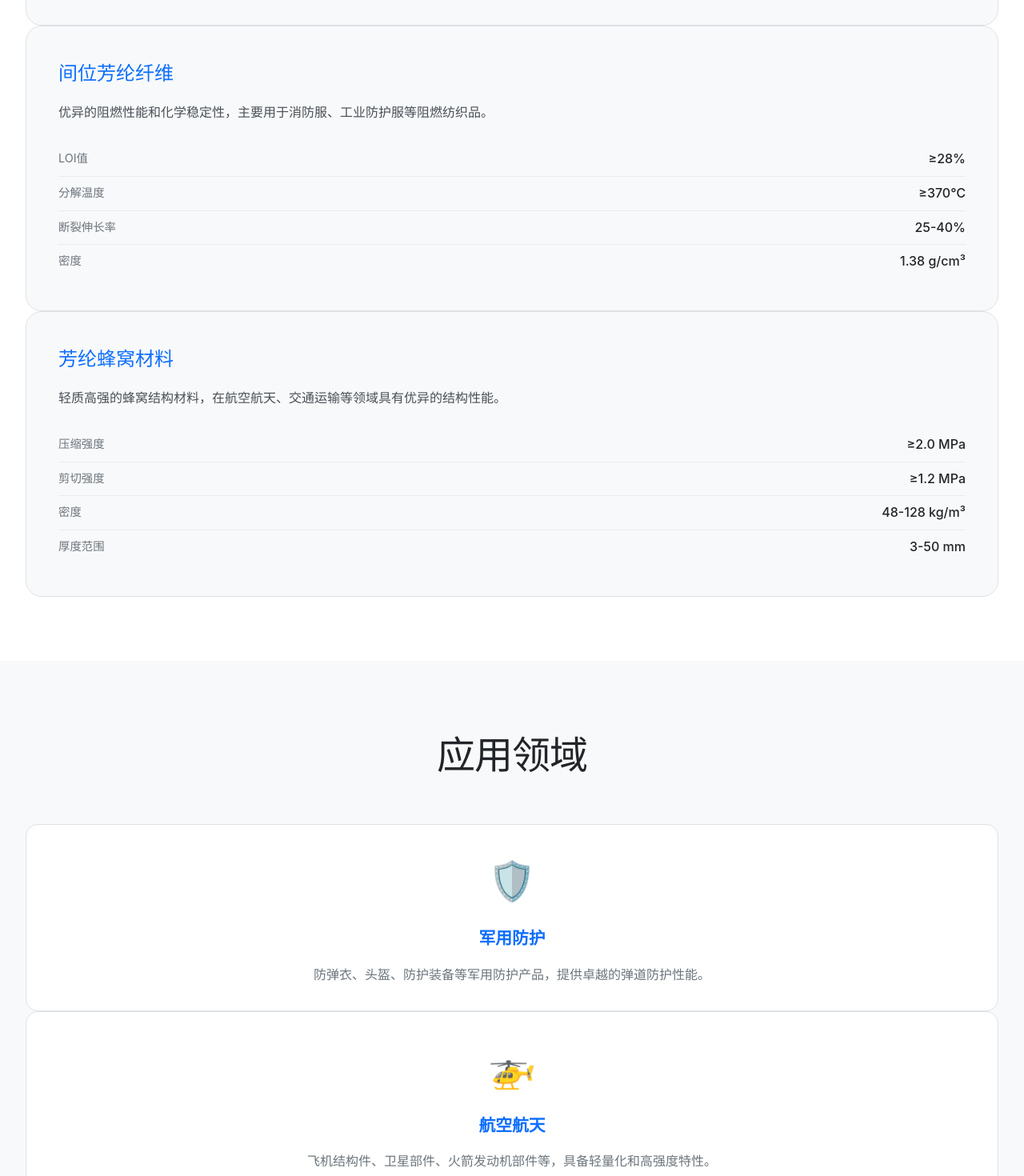
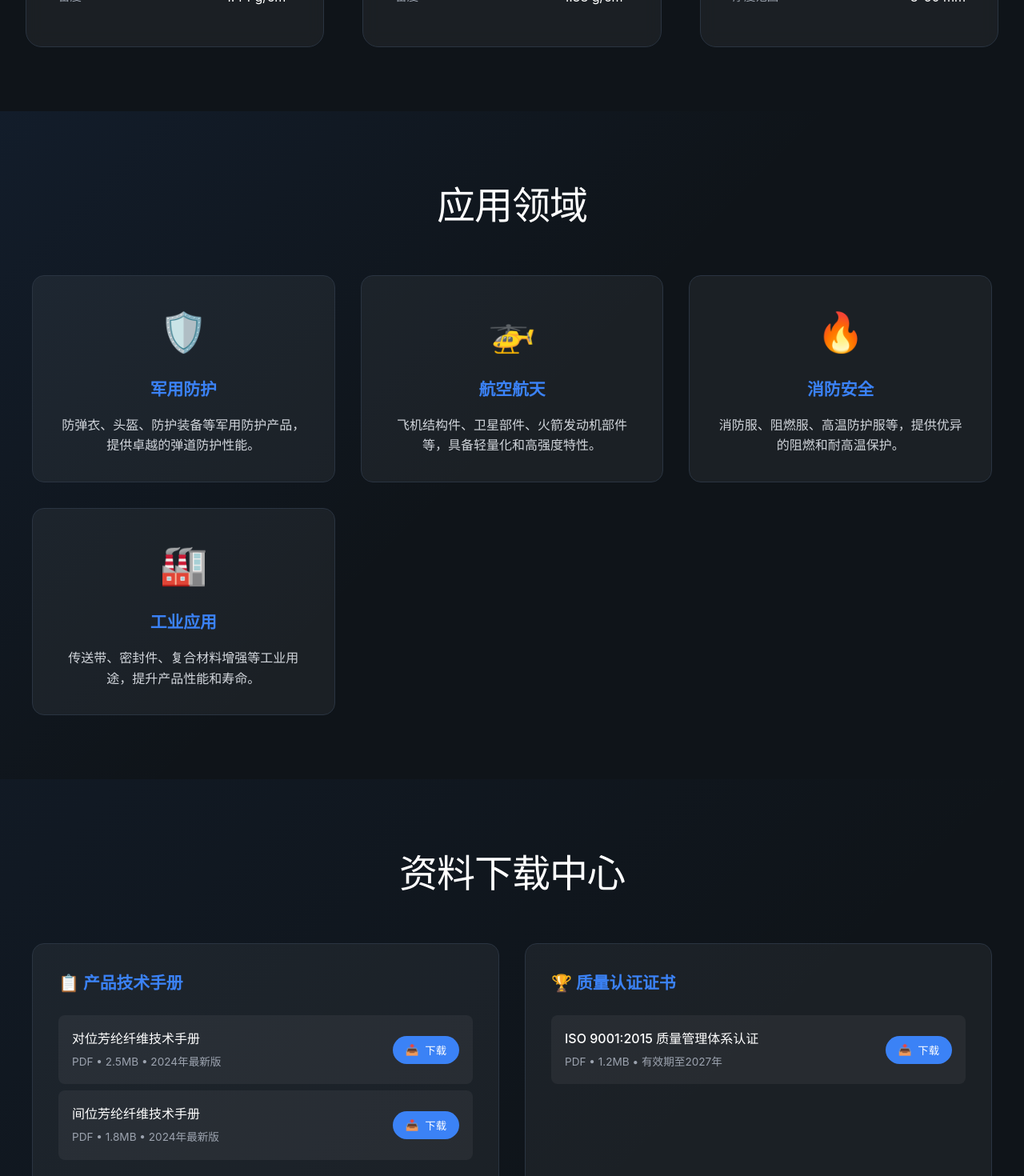
Before and after one commit to 137thphxx/new_try, a React (Vite) app in the folder my-modern-webapp/: page / in a window 1280 px wide. Shown: the part 1330-2800 px from the top of the page at 80% size. Built offline with nearby package versions, Linux system fonts and the light colour scheme.

Commit message:
Update index.css

```diff
--- a/my-modern-webapp/src/index.css
+++ b/my-modern-webapp/src/index.css
@@ -1,4 +1,4 @@
-/* src/index.css (Light Theme) */
+/* src/index.css */
 
 * {
     margin: 0;
@@ -8,36 +8,24 @@
 
 body {
     font-family: -apple-system, BlinkMacSystemFont, 'Segoe UI', Roboto, sans-serif;
-    /* 主要变化：白色背景，深灰色文字 */
-    background-color: #ffffff;
-    color: #343a40;
+    background-color: #0f1419;
+    color: #ffffff;
     line-height: 1.6;
     overflow-x: hidden;
     transition: all 0.3s ease;
 }
 
-/* --- 交互元素与链接 --- */
-a {
-    color: #0d6efd; /* 使用更标准的蓝色作为链接色 */
-    text-decoration: none;
-}
-
-a:hover {
-    color: #0a58ca;
-}
-
-/* --- 语言切换按钮 --- */
+/* Language Toggle */
 .language-toggle {
     position: fixed;
     top: 20px;
     right: 20px;
     z-index: 1001;
     display: flex;
-    /* 变化：浅色背景和阴影 */
-    background: rgba(255, 255, 255, 0.9);
+    background: rgba(15, 20, 25, 0.9);
     border-radius: 25px;
     padding: 5px;
-    border: 1px solid #dee2e6;
+    border: 1px solid #2a3441;
     backdrop-filter: blur(10px);
 }
 
@@ -45,8 +33,7 @@ a:hover {
     padding: 8px 16px;
     background: transparent;
     border: none;
-    /* 变化：深色文字 */
-    color: #6c757d;
+    color: #8892b0;
     cursor: pointer;
     border-radius: 20px;
     transition: all 0.3s ease;
@@ -54,26 +41,24 @@ a:hover {
 }
 
 .lang-btn.active {
-    background: #0d6efd;
+    background: #3b82f6;
     color: #ffffff;
     font-weight: 500;
 }
 
 .lang-btn:hover:not(.active) {
-    color: #0d6efd;
+    color: #64b5f6;
 }
 
-/* --- 顶部导航栏 --- */
+/* Header */
 .header {
     position: fixed;
     top: 0;
     width: 100%;
-    /* 变化：浅色背景，并增加底部边框以示区分 */
-    background: rgba(255, 255, 255, 0.95);
+    background: rgba(15, 20, 25, 0.95);
     backdrop-filter: blur(10px);
     z-index: 1000;
     padding: 1rem 0;
-    border-bottom: 1px solid #e9ecef;
     transition: all 0.3s ease;
 }
 
@@ -89,28 +74,41 @@ a:hover {
 .logo {
     font-size: 1.5rem;
     font-weight: bold;
-    color: #0d6efd; /* 保持品牌色 */
+    color: #3b82f6;
 }
 
 .nav-links {
     display: flex;
     list-style: none;
     gap: 2rem;
+    padding: 0; /* 确保没有内边距 */
+    margin: 0;  /* 确保没有外边距 */
+}
+
+.nav-links .lang-content {
+    display: contents; /* 让这个 div 在布局上“消失”，其子元素直接继承父级的 flex 布局 */
+}
+
+.nav-links li {
+    display: inline-block; /* 兼容性写法，配合 flex 效果更好 */
 }
 
 .nav-links a {
-    /* 变化：深色文字 */
-    color: #495057;
+    color: #ffffff;
     text-decoration: none;
     transition: color 0.3s ease;
-    font-weight: 400;
+    font-weight: 300;
 }
 
 .nav-links a:hover {
-    color: #0d6efd;
+    color: #64b5f6;
 }
 
-/* --- Hero 区域 --- */
+section[id] {
+  scroll-margin-top: 80px; /* 你可以微调这个数值，直到效果完美 */
+}
+
+/* Hero Section */
 .hero {
     min-height: 100vh;
     display: flex;
@@ -118,8 +116,7 @@ a:hover {
     justify-content: center;
     text-align: center;
     padding: 0 2rem;
-    /* 变化：移除深色背景下的渐变 */
-    background: #ffffff;
+    background: radial-gradient(circle at 50% 50%, rgba(59, 130, 246, 0.1) 0%, transparent 50%);
 }
 
 .hero-content h1 {
@@ -127,14 +124,11 @@ a:hover {
     font-weight: 300;
     margin-bottom: 1rem;
     letter-spacing: -0.02em;
-    /* 变化：深色文字 */
-    color: #212529;
 }
 
 .hero-content .subtitle {
     font-size: clamp(1rem, 4vw, 1.5rem);
-    /* 变化：中等灰色文字 */
-    color: #6c757d;
+    color: #8892b0;
     margin-bottom: 3rem;
     font-weight: 300;
 }
@@ -145,13 +139,103 @@ a:hover {
     height: auto;
     margin: 2rem 0;
     border-radius: 20px;
-    /* 变化：使用更柔和的阴影 */
-    box-shadow: 0 20px 40px rgba(0, 0, 0, 0.1);
+    box-shadow: 0 20px 60px rgba(59, 130, 246, 0.2);
 }
 
-/* --- 卡片式组件通用样式 (产品, 下载等) --- */
-.product-categories, .applications, .downloads, .about, .contact, .quote {
+/* Product Categories */
+.product-categories {
     padding: 5rem 2rem;
+    max-width: 1400px;
+    margin: 0 auto;
+}
+
+.categories-grid {
+    display: grid;
+    grid-template-columns: repeat(auto-fit, minmax(350px, 1fr));
+    gap: 3rem;
+    margin-top: 3rem;
+}
+
+.category-card {
+    border: 1px solid #2a3441;
+    border-radius: 20px;
+    padding: 2.5rem;
+    background: rgba(255, 255, 255, 0.05);
+    backdrop-filter: blur(10px);
+    transition: all 0.3s ease;
+    position: relative;
+    overflow: hidden;
+}
+
+.category-card::before {
+    content: '';
+    position: absolute;
+    top: 0;
+    left: 0;
+    right: 0;
+    height: 3px;
+    background: linear-gradient(90deg, #3b82f6, #1d4ed8);
+    transform: scaleX(0);
+    transition: transform 0.3s ease;
+}
+
+.category-card:hover::before {
+    transform: scaleX(1);
+}
+
+.category-card:hover {
+    border-color: #3b82f6;
+    transform: translateY(-10px);
+    box-shadow: 0 20px 40px rgba(59, 130, 246, 0.2);
+}
+
+.category-title {
+    font-size: 1.5rem;
+    color: #3b82f6;
+    margin-bottom: 1rem;
+    font-weight: 400;
+}
+
+.category-desc {
+    color: #d1d5db;
+    margin-bottom: 1.5rem;
+    line-height: 1.7;
+}
+
+.category-specs {
+    list-style: none;
+}
+
+.category-specs li {
+    padding: 0.5rem 0;
+    border-bottom: 1px solid #374151;
+    display: flex;
+    justify-content: space-between;
+}
+
+.category-specs li:last-child {
+    border-bottom: none;
+}
+
+.spec-name {
+    color: #9ca3af;
+    font-size: 0.9rem;
+}
+
+.spec-value {
+    color: #fff;
+    font-weight: 400;
+}
+
+/* Applications Section */
+.applications {
+    padding: 5rem 2rem;
+    background: linear-gradient(135deg, rgba(59, 130, 246, 0.08) 0%, transparent 50%);
+}
+
+.applications-content {
+    max-width: 1200px;
+    margin: 0 auto;
 }
 
 .section-title {
@@ -160,102 +244,103 @@ a:hover {
     margin-bottom: 3rem;
     text-align: center;
     letter-spacing: -0.02em;
-    color: #212529;
 }
 
-/* --- 产品卡片 --- */
-.category-card {
-    border: 1px solid #dee2e6;
-    border-radius: 20px;
-    padding: 2.5rem;
-    /* 变化：极浅的灰色背景，以在白色底色上脱颖而出 */
-    background: #f8f9fa;
-    transition: all 0.3s ease;
-    position: relative;
-    overflow: hidden;
-}
-
-.category-card:hover {
-    border-color: #0d6efd;
-    transform: translateY(-10px);
-    box-shadow: 0 20px 40px rgba(0, 0, 0, 0.1);
-}
-
-.category-card::before {
-    background: linear-gradient(90deg, #0d6efd, #0a58ca);
-    /* ... 其他不变 */
-    content: '';
-    position: absolute;
-    top: 0;
-    left: 0;
-    right: 0;
-    height: 3px;
-    transform: scaleX(0);
-    transition: transform 0.3s ease;
-}
-
-.category-card:hover::before {
-    transform: scaleX(1);
-}
-
-.category-title {
-    font-size: 1.5rem;
-    color: #0d6efd;
-    margin-bottom: 1rem;
-    font-weight: 400;
-}
-
-.category-desc {
-    color: #495057;
-    margin-bottom: 1.5rem;
-    line-height: 1.7;
-}
-
-.category-specs li {
-    padding: 0.5rem 0;
-    border-bottom: 1px solid #e9ecef;
-    display: flex;
-    justify-content: space-between;
-}
-
-.category-specs li:last-child { border-bottom: none; }
-.spec-name { color: #6c757d; font-size: 0.9rem; }
-.spec-value { color: #212529; font-weight: 500; }
-
-/* --- 应用领域 --- */
-.applications {
-    background-color: #f8f9fa; /* 给予一个背景色以区分 */
+.applications-grid {
+    display: grid;
+    grid-template-columns: repeat(auto-fit, minmax(280px, 1fr));
+    gap: 2rem;
 }
 
 .application-item {
     text-align: center;
     padding: 2rem;
     border-radius: 15px;
-    background: #ffffff;
-    border: 1px solid #dee2e6;
+    background: rgba(255, 255, 255, 0.05);
+    border: 1px solid #2a3441;
     transition: all 0.3s ease;
 }
 
 .application-item:hover {
-    border-color: #0d6efd;
+    border-color: #3b82f6;
+    background: rgba(59, 130, 246, 0.1);
     transform: scale(1.05);
-    box-shadow: 0 10px 20px rgba(0, 0, 0, 0.05);
 }
 
-.application-icon { font-size: 3rem; margin-bottom: 1rem; }
-.application-title { font-size: 1.3rem; margin-bottom: 1rem; color: #0d6efd; }
-.application-desc { color: #6c757d; line-height: 1.6; }
+.application-icon {
+    font-size: 3rem;
+    margin-bottom: 1rem;
+}
 
-/* --- 下载区域 --- */
+.application-title {
+    font-size: 1.3rem;
+    margin-bottom: 1rem;
+    color: #3b82f6;
+}
+
+.application-desc {
+    color: #d1d5db;
+    line-height: 1.6;
+}
+
+/* About Section */
+.about {
+    padding: 5rem 2rem;
+}
+
+.about-content {
+    max-width: 800px;
+    margin: 0 auto;
+    text-align: center;
+}
+
+.about-text {
+    font-size: 1.1rem;
+    color: #ccc;
+    line-height: 1.8;
+    margin-bottom: 2rem;
+}
+
+/* Downloads Section */
+.downloads {
+    padding: 5rem 2rem;
+    background: linear-gradient(135deg, rgba(59, 130, 246, 0.05) 0%, transparent 70%);
+}
+
+.downloads-content {
+    max-width: 1200px;
+    margin: 0 auto;
+}
+
+.downloads-grid {
+    display: grid;
+    grid-template-columns: repeat(auto-fit, minmax(300px, 1fr));
+    gap: 2rem;
+    margin-top: 3rem;
+}
+
 .download-category {
-    background: #f8f9fa;
-    border: 1px solid #dee2e6;
+    background: rgba(255, 255, 255, 0.05);
+    border: 1px solid #2a3441;
     border-radius: 15px;
     padding: 2rem;
     transition: all 0.3s ease;
 }
 
-.download-category h3 { color: #0d6efd; /* ... */ }
+.download-category:hover {
+    border-color: #3b82f6;
+    background: rgba(59, 130, 246, 0.1);
+    transform: translateY(-5px);
+}
+
+.download-category h3 {
+    color: #3b82f6;
+    margin-bottom: 1.5rem;
+    font-size: 1.3rem;
+    display: flex;
+    align-items: center;
+    gap: 0.5rem;
+}
 
 .download-item {
     display: flex;
@@ -263,23 +348,34 @@ a:hover {
     align-items: center;
     padding: 1rem;
     margin: 0.5rem 0;
-    background: #ffffff;
-    border: 1px solid #dee2e6;
+    background: rgba(255, 255, 255, 0.05);
     border-radius: 8px;
+    border: 1px solid transparent;
     transition: all 0.3s ease;
     cursor: pointer;
 }
 
 .download-item:hover {
-    border-color: #0d6efd;
-    background: #e7f5ff;
+    border-color: #3b82f6;
+    background: rgba(59, 130, 246, 0.15);
 }
 
-.download-title { font-weight: 500; margin-bottom: 0.3rem; color: #212529; }
-.download-meta { font-size: 0.85rem; color: #6c757d; }
+.download-info {
+    flex: 1;
+}
+
+.download-title {
+    font-weight: 500;
+    margin-bottom: 0.3rem;
+}
+
+.download-meta {
+    font-size: 0.85rem;
+    color: #9ca3af;
+}
 
 .download-btn {
-    background: #0d6efd;
+    background: #3b82f6;
     color: #ffffff;
     border: none;
     padding: 0.5rem 1rem;
@@ -292,23 +388,45 @@ a:hover {
     gap: 0.5rem;
 }
 
-.download-btn:hover { background: #0a58ca; transform: scale(1.05); }
+.download-btn:hover {
+    background: #1d4ed8;
+    transform: scale(1.05);
+}
 
-/* --- 询价表单 --- */
+/* Quote Form Section */
 .quote {
-    background-color: #f8f9fa;
+    padding: 5rem 2rem;
+    background: rgba(59, 130, 246, 0.03);
+}
+
+.quote-content {
+    max-width: 800px;
+    margin: 0 auto;
 }
 
 .quote-form {
-    background: #ffffff;
-    border: 1px solid #dee2e6;
+    background: rgba(255, 255, 255, 0.05);
+    border: 1px solid #2a3441;
     border-radius: 20px;
     padding: 3rem;
     margin-top: 3rem;
+    backdrop-filter: blur(10px);
+}
+
+.form-row {
+    display: grid;
+    grid-template-columns: repeat(auto-fit, minmax(250px, 1fr));
+    gap: 1.5rem;
+    margin-bottom: 1.5rem;
+}
+
+.form-group {
+    display: flex;
+    flex-direction: column;
 }
 
 .form-group label {
-    color: #495057;
+    color: #3b82f6;
     margin-bottom: 0.5rem;
     font-weight: 500;
 }
@@ -316,36 +434,54 @@ a:hover {
 .form-group input,
 .form-group select,
 .form-group textarea {
-    background: #ffffff;
-    border: 1px solid #ced4da;
+    background: rgba(255, 255, 255, 0.08);
+    border: 1px solid #374151;
     border-radius: 8px;
     padding: 0.8rem;
-    color: #212529;
+    color: #fff;
     transition: all 0.3s ease;
     font-family: inherit;
-    font-size: 1rem;
 }
 
 .form-group input:focus,
 .form-group select:focus,
 .form-group textarea:focus {
     outline: none;
-    border-color: #86b7fe;
-    box-shadow: 0 0 0 0.25rem rgba(13, 110, 253, 0.25);
+    border-color: #3b82f6;
+    background: rgba(59, 130, 246, 0.1);
+}
+
+.form-group textarea {
+    resize: vertical;
+    min-height: 120px;
 }
 
 .form-group select option {
-    background: #ffffff;
-    color: #212529;
+    background: #1f2937;
+    color: #fff;
+}
+
+.checkbox-group {
+    display: flex;
+    align-items: flex-start;
+    gap: 1rem;
+    margin: 1.5rem 0;
+}
+
+.checkbox-group input[type="checkbox"] {
+    width: auto;
+    margin: 0;
 }
 
 .checkbox-group label {
-    color: #495057;
+    color: #d1d5db;
+    font-size: 0.9rem;
+    line-height: 1.5;
+    cursor: pointer;
 }
 
 .submit-btn {
-    background: linear-gradient(45deg, #0d6efd, #0a58ca);
-    /* ... 其他不变 */
+    background: linear-gradient(45deg, #3b82f6, #1d4ed8);
     color: #ffffff;
     border: none;
     padding: 1rem 2.5rem;
@@ -360,19 +496,204 @@ a:hover {
 
 .submit-btn:hover {
     transform: translateY(-2px);
-    box-shadow: 0 10px 20px rgba(13, 110, 253, 0.2);
+    box-shadow: 0 10px 20px rgba(59, 130, 246, 0.3);
 }
 
-/* --- 其他 --- */
-.about-text {
-    font-size: 1.1rem;
-    color: #495057;
-    line-height: 1.8;
-    margin-bottom: 2rem;
+.submit-btn:active {
+    transform: translateY(0);
 }
 
-/* 保持不变的部分 */
-section[id] { scroll-margin-top: 80px; }
-html { scroll-behavior: smooth; }
-.form-row, .applications-grid, .downloads-grid, .categories-grid { /* ... 布局保持不变 ... */ }
-@media (max-width: 768px) { /* ... 响应式布局保持不变 ... */ }
+/* Form Success Message */
+.form-message {
+    display: none;
+    padding: 1rem;
+    border-radius: 8px;
+    margin-top: 1rem;
+    text-align: center;
+}
+
+.form-message.success {
+    background: rgba(59, 130, 246, 0.15);
+    border: 1px solid #3b82f6;
+    color: #64b5f6;
+}
+
+.form-message.error {
+    background: rgba(239, 68, 68, 0.15);
+    border: 1px solid #ef4444;
+    color: #fca5a5;
+}
+.contact {
+    padding: 5rem 2rem;
+    background: rgba(0, 255, 148, 0.02);
+}
+
+.contact-content {
+    max-width: 600px;
+    margin: 0 auto;
+    text-align: center;
+}
+
+.contact-grid {
+    display: grid;
+    grid-template-columns: repeat(auto-fit, minmax(250px, 1fr));
+    gap: 2rem;
+    margin-top: 3rem;
+}
+
+.contact-item {
+    padding: 2rem;
+    border-radius: 15px;
+    background: rgba(255, 255, 255, 0.03);
+    border: 1px solid #333;
+    transition: all 0.3s ease;
+    cursor: pointer;
+}
+
+.contact-item:hover {
+    border-color: #00ff94;
+    background: rgba(0, 255, 148, 0.05);
+    transform: translateY(-5px);
+}
+
+.contact-icon {
+    font-size: 2rem;
+    color: #00ff94;
+    margin-bottom: 1rem;
+}
+
+.contact-info h3 {
+    font-size: 1.2rem;
+    margin-bottom: 0.5rem;
+    font-weight: 400;
+}
+
+.contact-info p {
+    color: #aaa;
+    font-size: 1rem;
+}
+
+.contact-info a {
+    color: #00ff94;
+    text-decoration: none;
+    transition: color 0.3s ease;
+}
+
+.contact-info a:hover {
+    color: #ffffff;
+}
+
+/* Scrolling Text Animation */
+.scrolling-text {
+    white-space: nowrap;
+    overflow: hidden;
+    background: #00ff94;
+    color: #0a0a0a;
+    padding: 1rem 0;
+    margin: 3rem 0;
+}
+
+.scrolling-content {
+    display: inline-block;
+    animation: scroll 25s linear infinite;
+    font-weight: 500;
+    font-size: 1.1rem;
+}
+
+@keyframes scroll {
+    0% { transform: translateX(100%); }
+    100% { transform: translateX(-100%); }
+}
+
+/* Mobile Responsive */
+@media (max-width: 768px) {
+    .nav-links {
+        display: none;
+    }
+
+    .language-toggle {
+        top: 15px;
+        right: 15px;
+        scale: 0.9;
+    }
+
+    .hero {
+        padding: 8rem 1rem 4rem;
+    }
+
+    .product-categories,
+    .applications,
+    .downloads,
+    .quote,
+    .about,
+    .contact {
+        padding: 3rem 1rem;
+    }
+
+    .categories-grid,
+    .downloads-grid {
+        grid-template-columns: 1fr;
+        gap: 2rem;
+    }
+
+    .applications-grid {
+        grid-template-columns: 1fr;
+    }
+
+    .contact-grid {
+        grid-template-columns: 1fr;
+    }
+
+    .quote-form {
+        padding: 2rem;
+    }
+
+    .form-row {
+        grid-template-columns: 1fr;
+    }
+}
+
+/* Language Content Toggle */
+/* This is now handled by React, but we can keep it for reference or other uses */
+.lang-content {
+    display: none;
+}
+
+.lang-content.active {
+    display: block;
+}
+
+/* Smooth Scroll */
+html {
+    scroll-behavior: smooth;
+}
+
+/* Custom Scrollbar */
+::-webkit-scrollbar {
+    width: 8px;
+}
+
+::-webkit-scrollbar-track {
+    background: #1a1a1a;
+}
+
+::-webkit-scrollbar-thumb {
+    background: #333;
+    border-radius: 4px;
+}
+
+::-webkit-scrollbar-thumb:hover {
+    background: #00ff94;
+}
+
+/* Animation classes from JS part */
+@keyframes fadeInUp {
+    from {
+        opacity: 0;
+        transform: translateY(30px);
+    }
+    to {
+        opacity: 1;
+        transform: translateY(0);
+    }
+}
```
